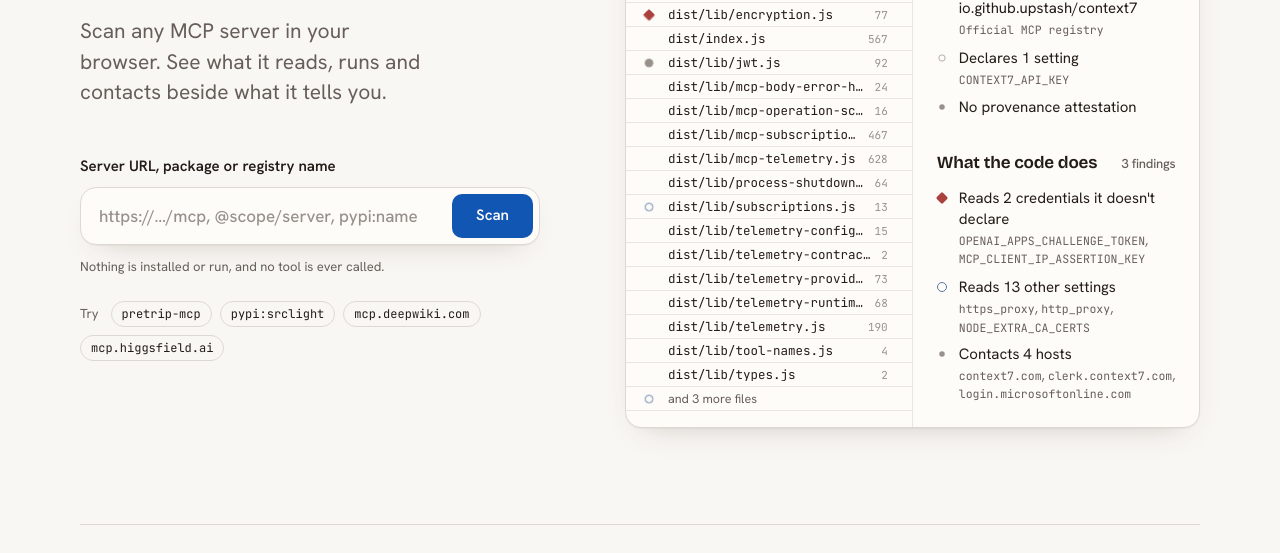
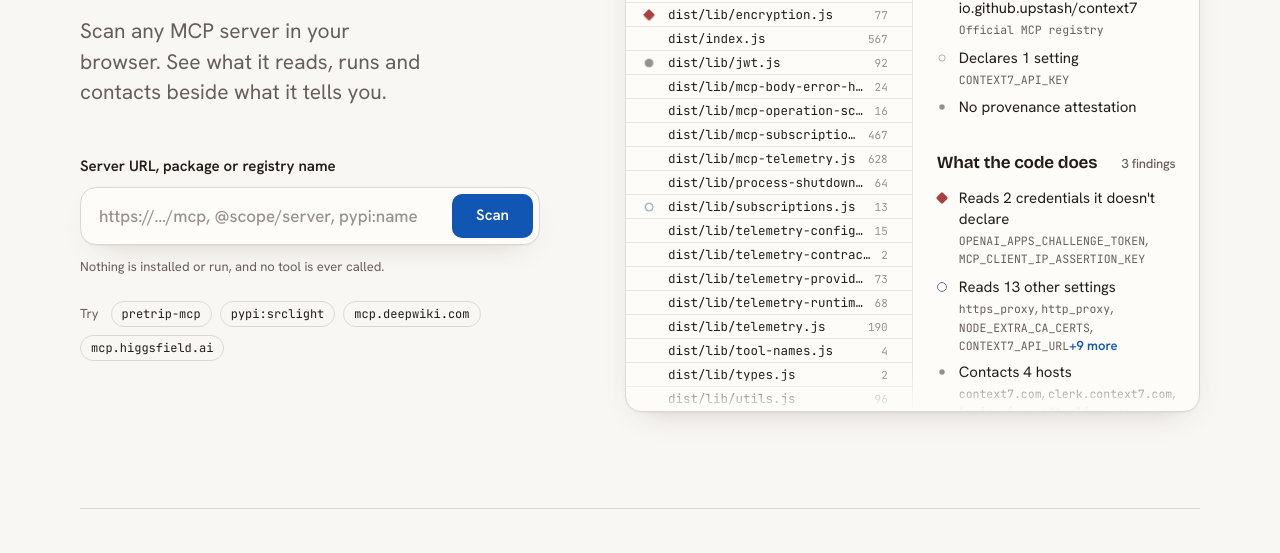
Before and after one commit to antharmaya/deedroll, a website with bundled scripts: page web/index.html in a window 1280 px wide. Shown: the part 247-800 px from the top of the page. Built offline with nearby package versions, Linux system fonts and the light colour scheme; no server answers.

Commit message:
fix(web): stop truncating scan results, fix the two-column stage layout
Files beyond a fixed row count were cut into a dead "and N more files" line;
ledger detail lists (credential names, hosts, tool names) silently dropped
past 3-6 items. Both now render everything and scroll internally with a
real edge fade, or (for short inline lists) expand behind an actual
clickable "+N more" instead of hiding data.

The manifest/ledgers pair was also forced to a shared CSS Grid row height,
so a short result (few files, or a hosted server's short sign-in check
list) stretched into a mostly-empty box. Switched stage-body to flex with
align-items:flex-start so each column sizes to its own content; caught and
fixed a flex-basis:0 quirk this introduced (ledgers' own padding was
winning it ~50px over the padding-less manifest before both were pinned to
an explicit 50% basis).

Also tags the findings list with a small live/replay indicator (pulses a
few times then settles for a fresh scan, a static ring for a replay) so
that block reads as this scan's own output rather than page copy, same
question a visitor asked in the screenshots that started this.

```diff
--- a/web/app.js
+++ b/web/app.js
@@ -169,7 +169,7 @@ function buildModel(r) {
     key: 'tells:declared',
     sev: 'ok',
     text: r.declared.length ? `Declares ${plural(r.declared.length, 'setting')}` : 'Declares no settings',
-    detail: r.declared.length ? r.declared.slice(0, 4) : null,
+    detail: r.declared.length ? r.declared : null,
   });
   const reg = r.ecosystem === 'pypi' ? 'PyPI' : 'npm';
   tells.push({ key: 'tells:provenance', sev: r.provenance ? 'ok' : 'info', text: r.provenance ? `Built by CI, with ${reg} provenance` : 'No provenance attestation' });
@@ -178,11 +178,11 @@ function buildModel(r) {
   }
 
   const creds = names('does:credentials');
-  if (creds.length) does.push({ key: 'does:credentials', sev: worst(byKey.get('does:credentials')), text: `Reads ${plural(creds.length, 'credential')} it doesn't declare`, detail: creds.slice(0, 3) });
+  if (creds.length) does.push({ key: 'does:credentials', sev: worst(byKey.get('does:credentials')), text: `Reads ${plural(creds.length, 'credential')} it doesn't declare`, detail: creds });
   const settings = names('does:settings');
-  if (settings.length) does.push({ key: 'does:settings', sev: 'low', text: `Reads ${plural(settings.length, 'other setting')}`, detail: settings.slice(0, 3) });
+  if (settings.length) does.push({ key: 'does:settings', sev: 'low', text: `Reads ${plural(settings.length, 'other setting')}`, detail: settings });
   const hosts = (byKey.get('does:hosts') ?? []).map((f) => f.message.replace(/^contacts /, ''));
-  if (hosts.length) does.push({ key: 'does:hosts', sev: 'info', text: `Contacts ${plural(hosts.length, 'host')}`, detail: hosts.slice(0, 3) });
+  if (hosts.length) does.push({ key: 'does:hosts', sev: 'info', text: `Contacts ${plural(hosts.length, 'host')}`, detail: hosts });
   for (const [k, fs] of byKey) if (k.startsWith('does:cap:')) does.push({ key: k, sev: 'info', text: sentence(fs[0]).replace(/\.$/, '') });
   if (byKey.has('does:install')) does.push({ key: 'does:install', sev: 'high', text: sentence(byKey.get('does:install')[0]).replace(/\.$/, '') });
   if (byKey.has('does:vulns')) does.push({ key: 'does:vulns', sev: worst(byKey.get('does:vulns')), text: `Has ${plural(byKey.get('does:vulns').length, 'known vulnerability', 'known vulnerabilities')}` });
@@ -215,22 +215,64 @@ function finishAll() {
   }
 }
 
+/**
+ * A list beyond DETAIL_MAX never just disappears: the rest sits behind one real, clickable
+ * "+N more" that expands in place. Nothing shown here is ever silently dropped.
+ */
+const DETAIL_MAX = 4;
+export function renderDetail(items, { max = DETAIL_MAX } = {}) {
+  const list = [].concat(items ?? []);
+  const span = el('span', { class: 'detail' });
+  const shown = list.slice(0, max);
+  const rest = list.slice(max);
+  shown.forEach((d, i) => span.append(i ? ', ' : '', el('code', {}, d)));
+  if (rest.length) {
+    const btn = el('button', { type: 'button', class: 'more-inline' }, `+${rest.length} more`);
+    btn.addEventListener('click', () => {
+      const extra = document.createDocumentFragment();
+      rest.forEach((d) => extra.append(', ', el('code', {}, d)));
+      btn.replaceWith(extra);
+      if (!REDUCE) [...extra.childNodes].filter((n) => n.nodeType === 1).forEach((n, i) => reveal(n, i * 20, { y: 0, duration: 220 }));
+    });
+    span.append(btn);
+  }
+  return span;
+}
+
 function renderLedger(ul, items) {
   ul.replaceChildren(
     ...items.map((it) =>
       el('li', { dataset: { key: it.key }, class: it.sev === 'ok' && /no |nothing/i.test(it.text) ? 'empty' : null },
         glyph(it.sev),
-        el('span', {}, it.text, it.detail && el('span', { class: 'detail' }, ...[].concat(it.detail).flatMap((d, i) => [i ? ', ' : null, el('code', {}, d)]))))
+        el('span', {}, it.text, it.detail && renderDetail(it.detail)))
     )
   );
 }
 
-function renderManifest(files, maxRows) {
-  const shown = files.length > maxRows ? files.slice(0, maxRows - 1) : files;
-  const rows = shown.map((f) => el('li', {}, el('span', { class: 'glyph-slot' }), el('span', { class: 'path', title: f.path }, f.path), el('span', { class: 'lines' }, f.lines)));
-  if (shown.length < files.length) rows.push(el('li', { class: 'overflow' }, el('span', { class: 'glyph-slot' }), el('span', { class: 'path' }, `and ${files.length - shown.length} more files`), el('span')));
+/** Every file gets its own row. Long packages scroll inside the panel instead of being cut off. */
+function renderManifest(files) {
+  const rows = files.map((f) => el('li', {}, el('span', { class: 'glyph-slot' }), el('span', { class: 'path', title: f.path }, f.path), el('span', { class: 'lines' }, f.lines)));
   manifest.replaceChildren(...rows);
-  return shown.length;
+}
+
+/**
+ * Fades the edge a panel is scrollable toward; never the edge already fully in view. The
+ * listener and observer attach once per node; every call still re-checks the current fit,
+ * since new content can change what's scrollable without changing the box's own size.
+ */
+function wireScrollFade(node) {
+  const update = () => {
+    const above = node.scrollTop > 2;
+    const below = node.scrollTop + node.clientHeight < node.scrollHeight - 2;
+    node.classList.toggle('fade-t', above);
+    node.classList.toggle('fade-b', below);
+  };
+  if (!node._fadeWired) {
+    node._fadeWired = true;
+    node.addEventListener('scroll', update, { passive: true });
+    new ResizeObserver(update).observe(node);
+  }
+  update();
 }
 
 function skeleton(n = 10) {
@@ -272,12 +314,11 @@ async function play(model, my) {
   running = [];
   skipRequested = false;
   drops.replaceChildren();
-  // Ledgers first: they set the stage's height, and the manifest fills whatever it is.
   renderLedger($('#tells'), model.tells);
   renderLedger($('#does'), model.does);
-  manifest.replaceChildren();
-  const maxRows = Math.max(6, Math.floor((manifest.clientHeight - 32) / 24));
-  const shown = renderManifest(model.files, maxRows);
+  renderManifest(model.files);
+  wireScrollFade(manifest);
+  wireScrollFade($('.ledgers'));
   $('#tells-n').textContent = '';
   $('#does-n').textContent = '';
 
@@ -289,7 +330,7 @@ async function play(model, my) {
   if (REDUCE) {
     for (const r of rows) (r.style.opacity = 1), r.classList.add('developed');
     for (const li of [...tellsLis, ...doesLis]) li.style.opacity = 1;
-    markRows(model, rows, shown);
+    markRows(model, rows);
     return;
   }
 
@@ -323,7 +364,7 @@ async function play(model, my) {
     const dev = track(r.animate([{ opacity: 0.32, color: 'var(--text-faint)' }, { opacity: 1, color: 'var(--text)' }], { duration: 260, delay: t, easing: EASE_OUT, fill: 'both' }));
     dev.finished.then(() => r.classList.add('developed'), () => {});
 
-    const here = model.hits.filter((h) => (i < shown ? h.row === i : h.row >= shown));
+    const here = model.hits.filter((h) => h.row === i);
     if (!here.length) return;
     const slot = r.querySelector('.glyph-slot');
     const g = glyph(worst(here.map((h) => h.f)));
@@ -348,12 +389,12 @@ async function play(model, my) {
 
   await Promise.allSettled(running.map((a) => a.finished));
   if (stale(my)) return; // a newer flow owns the stage now
-  markRows(model, rows, shown);
+  markRows(model, rows);
 }
 
-function markRows(model, rows, shown) {
+function markRows(model, rows) {
   rows.forEach((r, i) => {
-    const here = model.hits.filter((h) => (i < shown ? h.row === i : h.row >= shown));
+    const here = model.hits.filter((h) => h.row === i);
     if (here.length && !r.querySelector('.glyph')) r.querySelector('.glyph-slot').replaceChildren(glyph(worst(here.map((h) => h.f))));
   });
   $('#tells-n').textContent = plural(model.tells.length, 'fact');
@@ -437,7 +478,11 @@ function renderFindings(model, { replay }) {
   const sub = model.subtitle ?? (replay
     ? `Replay of a real scan of ${model.name} ${model.version}, ${fmtDate(model.scannedAt)}. Scan your own above.`
     : `${model.name} ${model.version}, scanned in your browser just now.`);
-  $('#results-sub').textContent = sub;
+  // A shape, not just a sentence: everything below this line is this scan's own output, never
+  // page copy. Replay gets a static ring (a stored, past result); a fresh scan gets a dot that
+  // pulses a few times, honestly, then settles — it never pulses forever.
+  const tag = el('span', { class: `live-tag ${replay ? 'replay' : 'live'}` }, el('span', { class: 'live-dot', 'aria-hidden': 'true' }), replay ? 'Replay' : 'Live');
+  $('#results-sub').replaceChildren(tag, sub);
 
   const counts = { high: 0, medium: 0, low: 0, info: 0 };
   for (const f of model.findings) counts[f.severity]++;
@@ -966,6 +1011,6 @@ async function intro() {
   await show(fromDemo(demo), { replay: true, my });
 }
 
-initSetup({ el, glyph, sentence, plural, scanTarget, RANK });
+initSetup({ el, glyph, sentence, plural, scanTarget, RANK, renderDetail, wireScrollFade });
 band();
 intro();
--- a/web/setup.js
+++ b/web/setup.js
@@ -121,7 +121,7 @@ function localRow(r) {
     const names = r.found.tools.map((t) => t.name);
     return el('li', { class: 'setup-row' }, glyph('high'),
       el('div', {}, el('b', {}, `${where}: any website can reach it`),
-        el('p', {}, `This page just listed its ${h.plural(names.length, 'tool')}${names.length ? `: ${names.slice(0, 6).join(', ')}${names.length > 6 ? '…' : ''}` : ''}. A website you visit could do the same, and call them.`),
+        el('p', {}, `This page just listed its ${h.plural(names.length, 'tool')}${names.length ? ': ' : '.'}`, names.length ? h.renderDetail(names, { max: 6 }) : null, names.length ? '. A website you visit could do the same, and call them.' : ''),
         ...findings.filter((f) => f.severity !== 'info').map((f) => el('p', { class: 'why' }, sentence(f))),
         el('p', { class: 'why' }, RULES['no-origin-validation'].fix)));
   }
@@ -249,7 +249,7 @@ async function loadHistory() {
   if (diffFile) {
     try {
       const d = await (await fetch(`${HISTORY}${diffFile.file}`)).json();
-      const list = (label, items, fmt = (x) => x) => items.length ? el('div', {}, el('h3', {}, `${label} (${items.length})`), el('ul', {}, ...items.slice(0, 8).map((x) => el('li', {}, el('code', { translate: 'no' }, fmt(x)))), items.length > 8 ? el('li', {}, `and ${items.length - 8} more`) : null)) : null;
+      const list = (label, items, fmt = (x) => x) => items.length ? el('div', {}, el('h3', {}, `${label} (${items.length})`), el('ul', {}, ...items.map((x) => el('li', {}, el('code', { translate: 'no' }, fmt(x)))))) : null;
       diff.append(el('p', {}, `Since ${d.since}:`),
         list('Removed or deprecated by the registry', d.status.filter((x) => x.to !== 'active'), (x) => `${x.name}: ${x.from} → ${x.to}`),
         list('Changed what they declare', d.declarations, (x) => `${x.name} ${x.from} → ${x.to}`),
--- a/web/styles.css
+++ b/web/styles.css
@@ -235,9 +235,9 @@ code, .code { font-family: var(--font-code); font-size: 0.86em; }
   box-shadow: var(--shadow);
   overflow: hidden;
   display: grid;
-  grid-template-rows: auto 1fr;
+  grid-template-rows: auto auto; /* content-sized: a small result never stretches to fill a fixed box */
   grid-template-columns: minmax(0, 1fr); /* an auto column grows to a long package name */
-  min-height: 560px;
+  min-height: 340px; /* just covers the loading skeleton; real content settles below this */
   isolation: isolate;
 }
 .stage-head {
@@ -257,21 +257,34 @@ code, .code { font-family: var(--font-code); font-size: 0.86em; }
 .stage-head .skip:hover { border-color: var(--accent); background: var(--accent-soft); }
 .stage-head .skip[hidden] { display: none; }
 .stage-body {
-  display: grid;
-  grid-template-columns: minmax(0, 1fr) minmax(0, 1fr);
+  /* flex, not grid: a grid row's height is the max of every item sharing it, so a 2-row
+     manifest would still be padded out to match a tall ledger even with align-items:start.
+     Flex items size independently — a short column stays exactly as short as its content. */
+  display: flex;
+  align-items: flex-start;
   min-height: 0;
 }
+/* basis:50% (not the usual 0) because a 0-basis grow-split treats each item's own padding as
+   a size floor before distributing space: .ledgers's padding would have won it ~50px over
+   .manifest's padding-less rows for no reason tied to content. */
+.manifest, .ledgers { flex: 0 1 50%; min-width: 0; }
 
-/* manifest: the package's own files, developed by the scan */
+/* manifest: the package's own files, developed by the scan. Scrolls internally past --panel-cap
+   rather than truncating into a dead "and N more" line: every file stays reachable. */
 .manifest {
   position: relative;
   margin: 0; padding: var(--s4) 0 var(--s4) 0;
   list-style: none;
   border-right: 1px solid var(--rule-soft);
-  overflow: hidden;
+  overflow-y: auto; overflow-x: hidden;
+  max-height: var(--panel-cap, min(560px, 62vh));
+  scrollbar-width: thin; scrollbar-color: var(--rule) transparent;
   background:
     repeating-linear-gradient(to bottom, transparent 0 23px, var(--rule-soft) 23px 24px) 0 var(--s4) / 100% calc(100% - var(--s4)) no-repeat;
 }
+.manifest::-webkit-scrollbar { width: 8px; }
+.manifest::-webkit-scrollbar-thumb { background: var(--rule); border-radius: var(--r-pill); }
+.manifest::-webkit-scrollbar-track { background: transparent; }
 .manifest li {
   display: grid; grid-template-columns: 22px 1fr auto; align-items: center; gap: var(--s2);
   height: 24px;
@@ -298,8 +311,28 @@ code, .code { font-family: var(--font-code); font-size: 0.86em; }
   box-shadow: 0 0 14px 1px var(--accent-soft);
 }
 
-/* ledgers: what it tells you / what the code does */
-.ledgers { display: grid; grid-template-rows: auto auto; align-content: start; padding: var(--s5); gap: var(--s6); }
+/* ledgers: what it tells you / what the code does. Same scroll-not-truncate rule as the manifest,
+   so the two columns of the instrument behave identically under load. */
+.ledgers {
+  position: relative;
+  display: grid; grid-template-rows: auto auto; align-content: start; gap: var(--s6);
+  padding: var(--s5);
+  overflow-y: auto; overflow-x: hidden;
+  max-height: var(--panel-cap, min(560px, 62vh));
+  scrollbar-width: thin; scrollbar-color: var(--rule) transparent;
+}
+.ledgers::-webkit-scrollbar { width: 8px; }
+.ledgers::-webkit-scrollbar-thumb { background: var(--rule); border-radius: var(--r-pill); }
+.ledgers::-webkit-scrollbar-track { background: transparent; }
+
+/* a scroll cue on the panel's own edge, not a line of dead text; never moves with the content
+   it fades, so it reads correctly at any scroll position */
+.manifest.fade-b, .ledgers.fade-b { -webkit-mask-image: linear-gradient(to bottom, #000 calc(100% - 36px), transparent); mask-image: linear-gradient(to bottom, #000 calc(100% - 36px), transparent); }
+.manifest.fade-t, .ledgers.fade-t { -webkit-mask-image: linear-gradient(to top, #000 calc(100% - 36px), transparent); mask-image: linear-gradient(to top, #000 calc(100% - 36px), transparent); }
+.manifest.fade-t.fade-b, .ledgers.fade-t.fade-b {
+  -webkit-mask-image: linear-gradient(to bottom, transparent, #000 36px, #000 calc(100% - 36px), transparent);
+  mask-image: linear-gradient(to bottom, transparent, #000 36px, #000 calc(100% - 36px), transparent);
+}
 .ledger h2 {
   font-family: var(--font-display); font-weight: 650; font-size: var(--t-base); letter-spacing: -0.01em;
   margin: 0 0 var(--s3);
@@ -313,9 +346,13 @@ code, .code { font-family: var(--font-code); font-size: 0.86em; }
   opacity: 0;
 }
 .ledger li .glyph { margin-top: 5px; }
-.ledger li .detail { display: block; font-size: var(--t-xs); color: var(--text-muted); margin-top: 2px; }
+.ledger li .detail { display: block; font-size: var(--t-xs); color: var(--text-muted); margin-top: 2px; overflow-wrap: anywhere; }
 .ledger li .detail code { font-size: 11.5px; }
 .ledger li.empty { color: var(--text-muted); }
+
+/* a real, clickable "+N more" — every truncated list in this app expands instead of hiding */
+.more-inline { appearance: none; border: 0; background: none; padding: 0; cursor: pointer; font: inherit; color: var(--accent); font-weight: 600; }
+.more-inline:hover { text-decoration: underline; }
 
 .drops { position: absolute; inset: 0; pointer-events: none; z-index: 3; }
 .drop { position: absolute; left: 0; top: 0; width: 8px; height: 8px; margin: -4px 0 0 -4px; border-radius: 50%; background: var(--accent); }
@@ -333,7 +370,21 @@ code, .code { font-family: var(--font-code); font-size: 0.86em; }
 .results[hidden] { display: none; }
 .results-head { display: flex; align-items: baseline; gap: var(--s5); flex-wrap: wrap; border-top: 1px solid var(--rule); padding-top: var(--s7); margin-bottom: var(--s6); }
 .results-head h2 { font-family: var(--font-display); font-size: var(--t-xl); font-weight: 700; letter-spacing: -0.025em; margin: 0; }
-.results-head p { margin: 0; color: var(--text-muted); }
+.results-head p { margin: 0; color: var(--text-muted); display: flex; align-items: center; flex-wrap: wrap; gap: var(--s2); }
+
+/* the live/replay tag: a shape, not just a sentence, marking this text as the scan's own
+   output rather than page copy. A fresh result pulses a few honest times, then settles for
+   good — never a perpetual animation. */
+.live-tag { display: inline-flex; align-items: center; gap: 6px; font: 650 11px/1 var(--font-body); letter-spacing: 0.05em; text-transform: uppercase; color: var(--text-faint); }
+.live-tag .live-dot { width: 7px; height: 7px; border-radius: 50%; flex: none; }
+.live-tag.replay .live-dot { background: none; border: 1.5px solid var(--text-faint); }
+.live-tag.live { color: var(--accent); }
+.live-tag.live .live-dot { background: var(--accent); animation: live-pulse 1.1s ease-out 3; animation-fill-mode: forwards; }
+@keyframes live-pulse {
+  0% { box-shadow: 0 0 0 0 var(--accent-soft); }
+  70% { box-shadow: 0 0 0 7px transparent; }
+  100% { box-shadow: 0 0 0 0 transparent; }
+}
 .verdict { display: grid; grid-template-columns: repeat(4, auto); gap: var(--s5); margin-left: auto; font-size: var(--t-sm); color: var(--text-muted); }
 .verdict span { display: inline-flex; align-items: center; gap: var(--s2); }
 .verdict b { color: var(--text); font-variant-numeric: tabular-nums; }
@@ -431,8 +482,9 @@ footer.site-foot span:first-child { margin-right: auto; }
   .stage-head { flex-wrap: wrap; row-gap: var(--s1); }
   .stage-head .pkg { flex: 1 1 100%; }
   .stage-head .status { margin-left: 0; text-align: left; flex-shrink: 1; }
-  .stage-body { grid-template-columns: 1fr; }
-  .manifest { border-right: 0; border-bottom: 1px solid var(--rule-soft); max-height: 168px; }
+  .stage-body { flex-direction: column; }
+  .manifest, .ledgers { --panel-cap: 260px; }
+  .manifest { border-right: 0; border-bottom: 1px solid var(--rule-soft); }
   .verdict { grid-template-columns: repeat(2, auto); }
   .field { flex-direction: column; }
   .btn { width: 100%; }
@@ -445,9 +497,8 @@ footer.site-foot span:first-child { margin-right: auto; }
   .scanbar, .drops { display: none; }
 }
 
-/* manifest rows: slots, skeletons, overflow */
+/* manifest rows: slots, skeletons */
 .manifest li .glyph-slot { display: grid; place-items: center; width: 22px; height: 24px; }
-.manifest li.overflow .path { font-family: var(--font-body); font-style: normal; color: var(--text-muted); }
 .manifest li.skeleton { opacity: 0.4; }
 .manifest li.skeleton .bar { height: 7px; border-radius: var(--r-pill); background: var(--rule); display: block; }
 
```
